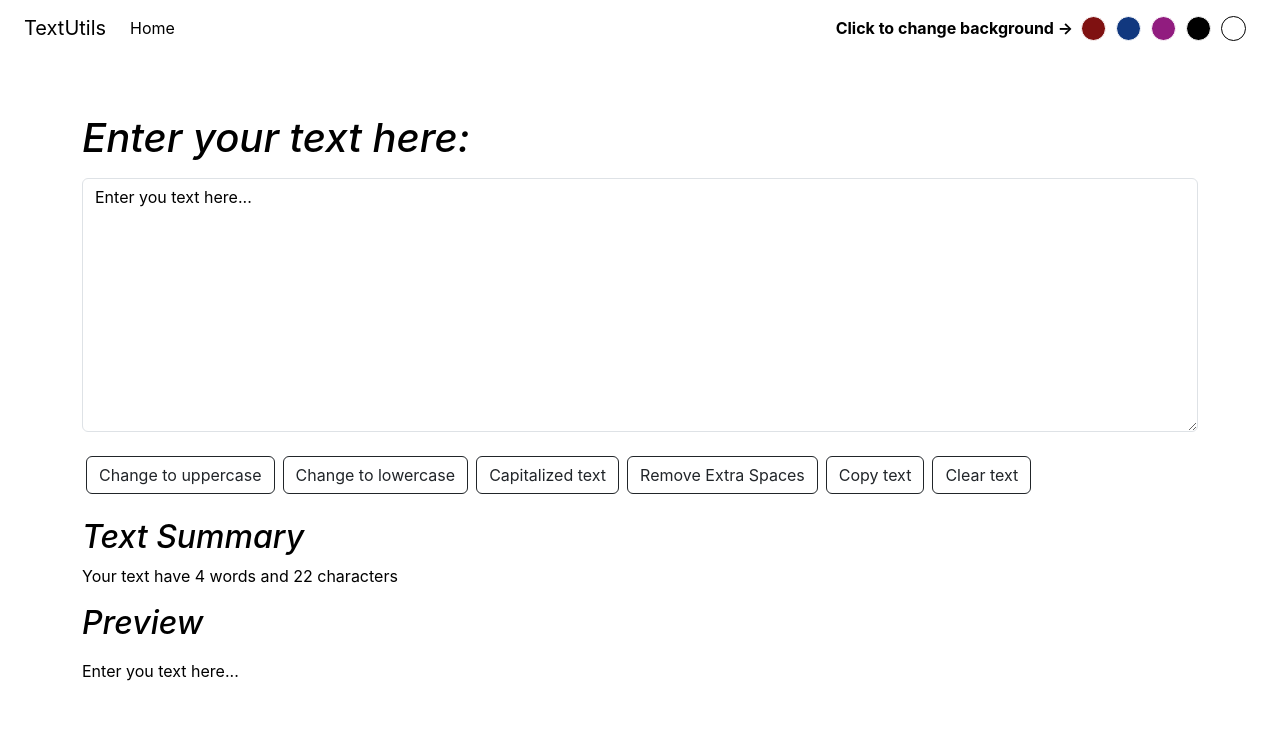
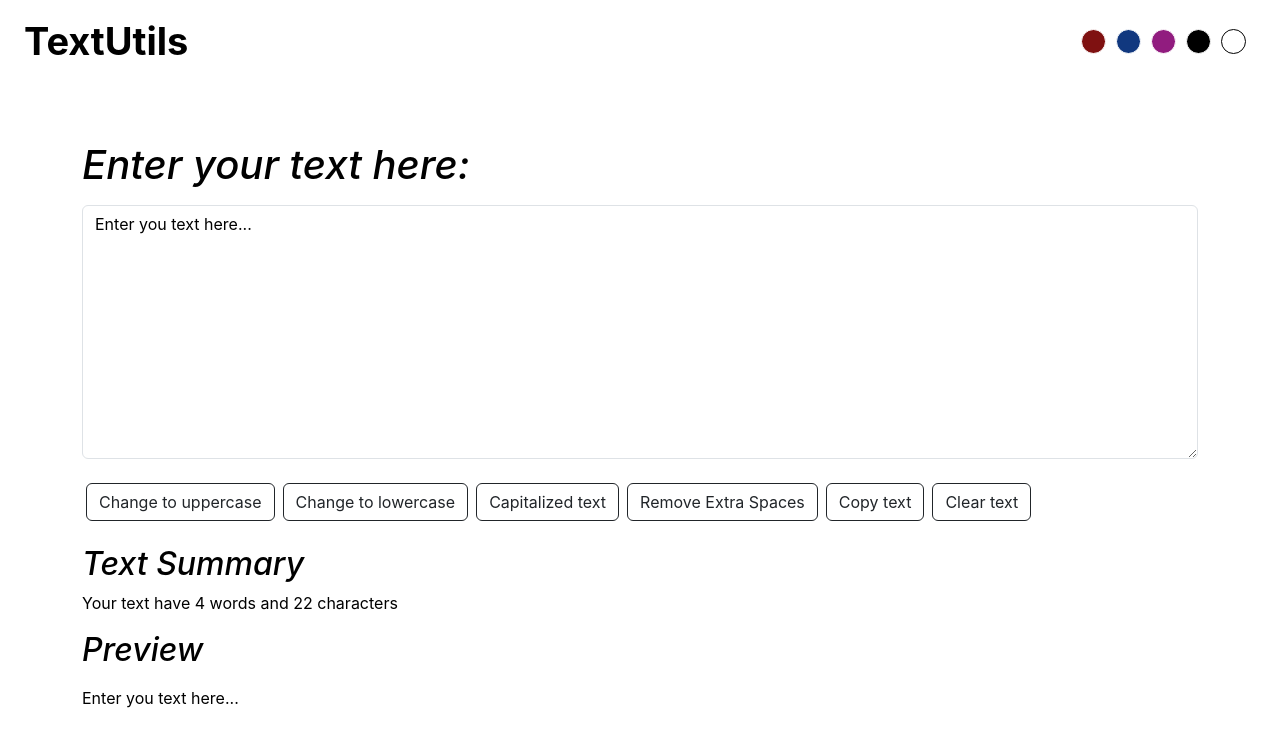
Before and after one commit to CodeWithDipak/TextUtilsReact, a React (Create React App) app: page / in a window 1280 px wide. Shown: the top 746 px of the page. Built offline with nearby package versions, Linux system fonts and the light colour scheme.

Commit message:
Update Navbar.js

```diff
--- a/src/components/Navbar.js
+++ b/src/components/Navbar.js
@@ -6,17 +6,12 @@
 
   return (
     <>
-      <div className="container-fluid" id="border" style={props.changeMode}>
+
+      <div className="container-fluid " id="border" style={props.changeMode}>
         <nav className="navbar navbar-expand-lg " >
           <div className="container-fluid" >
-            <a href="#" className="navbar-brand" style={props.changeMode} >{props.title}</a>
-            <div className="collapse navbar-collapse" id="navbarNavAltMarkup" >
-              <div className="navbar-nav" >
-                <a href="#" className="nav-link active" style={props.changeMode} aria-current="page" >Home</a>
-              </div>
-            </div>
+            <a href="#" className="navbar-brand logoTextSize" style={props.changeMode} >{props.title}</a>
             <div className='flex'>
-              <b className='mx-2'>{`Click to change background ->`}</b>
               <div className="circle1" onClick={props.onClick1}></div>
               <div className="circle2" onClick={props.onClick2}></div>
               <div className="circle3" onClick={props.onClick3}></div>
@@ -26,6 +21,7 @@
           </div>
         </nav>
       </div>
+
     </>
   )
 }
```
